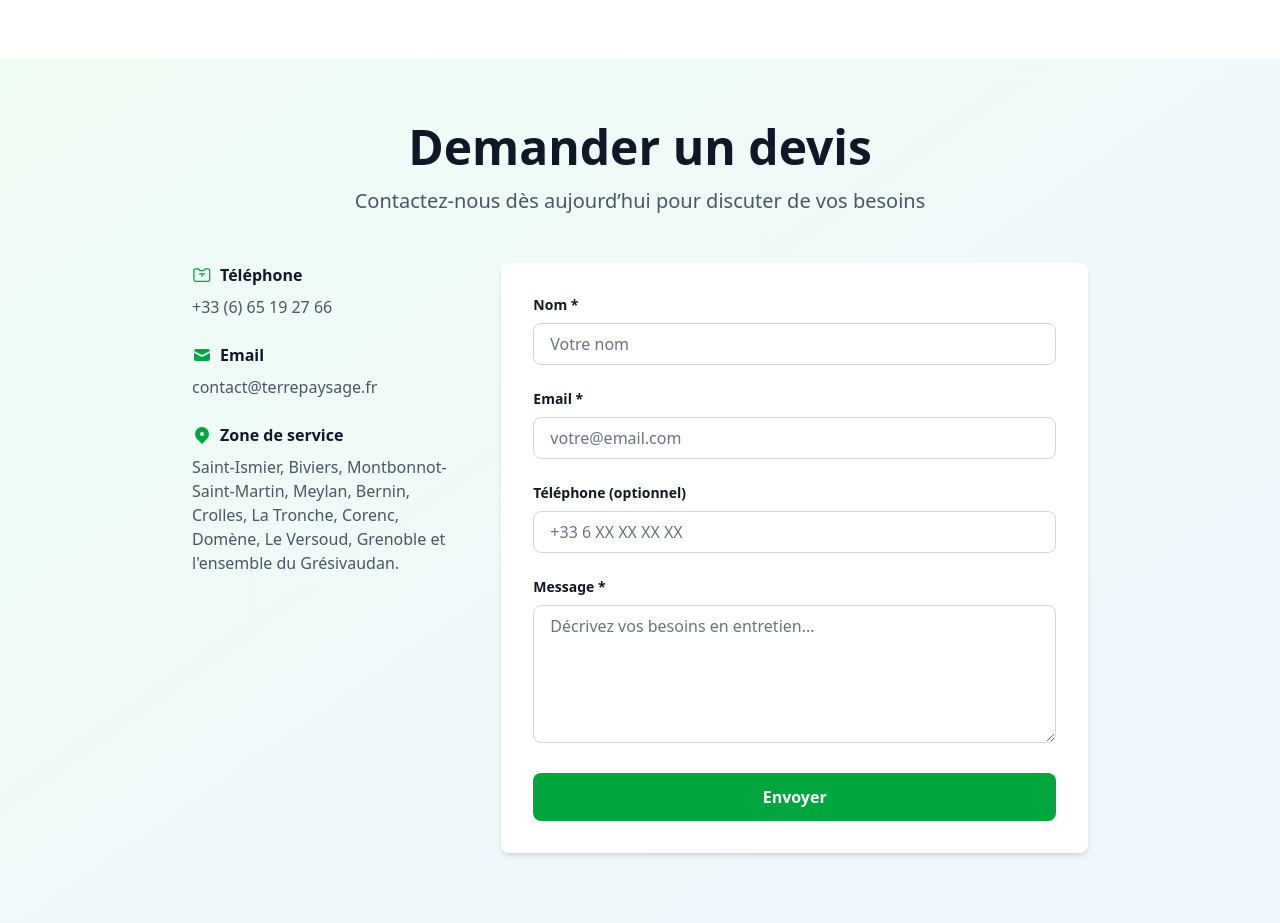
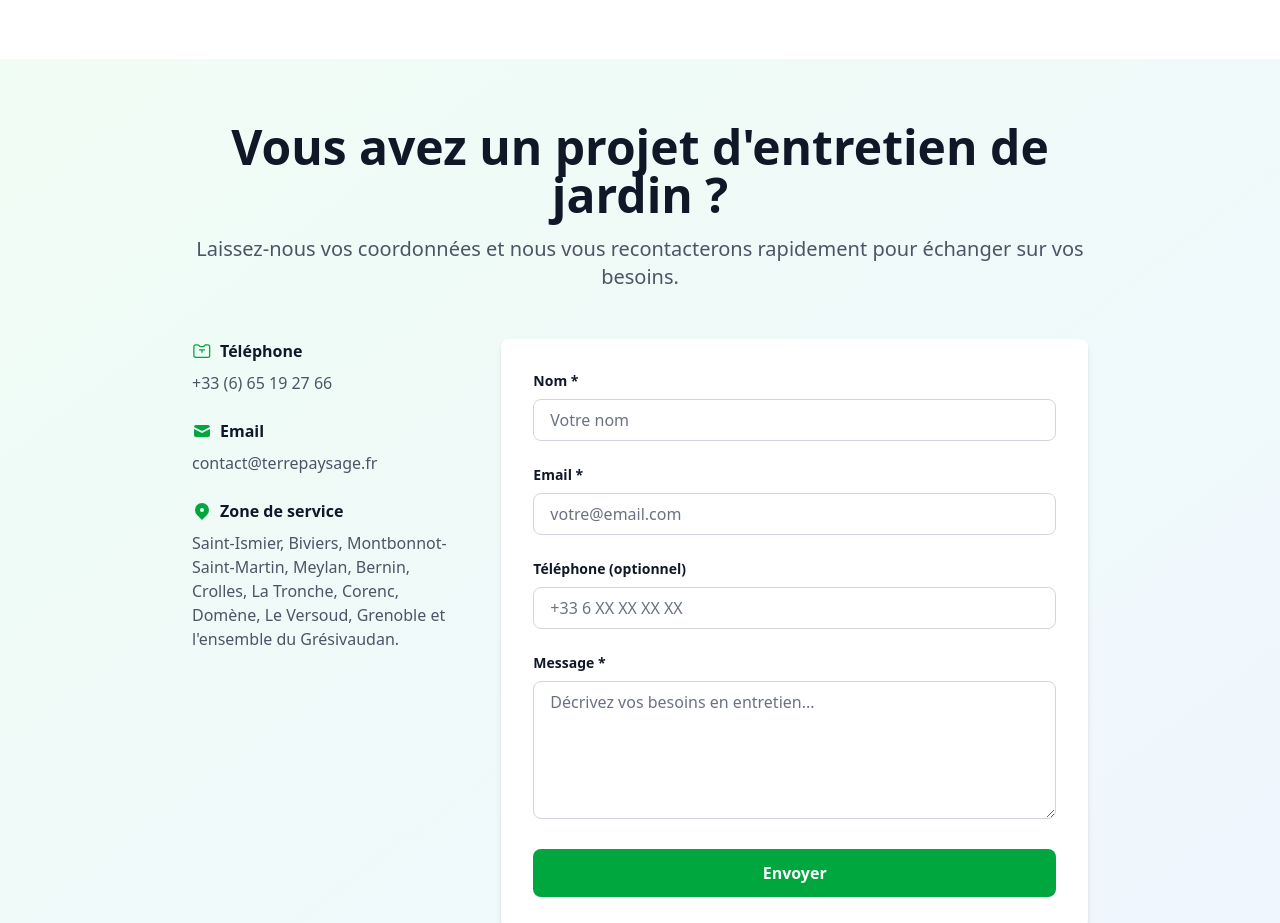
Before and after one commit to rodrigoraiman/landingonline, a Next.js app: page / in a window 1280 px wide. Shown: the part 5260-6183 px from the top of the page. Built offline with nearby package versions, Linux system fonts and the light colour scheme; no server answers.

Commit message:
mejoras en contacto

```diff
--- a/components/Contact.tsx
+++ b/components/Contact.tsx
@@ -47,10 +47,10 @@ export default function Contact() {
       <div className="max-w-4xl mx-auto">
         <div className="text-center mb-12">
           <h2 className="text-4xl sm:text-5xl font-bold text-gray-900 dark:text-white mb-4">
-            Demander un devis
+            Vous avez un projet d'entretien de jardin ?
           </h2>
           <p className="text-xl text-gray-600 dark:text-gray-400">
-            Contactez-nous dès aujourd&rsquo;hui pour discuter de vos besoins
+            Laissez-nous vos coordonnées et nous vous recontacterons rapidement pour échanger sur vos besoins.
           </p>
         </div>
 
```
